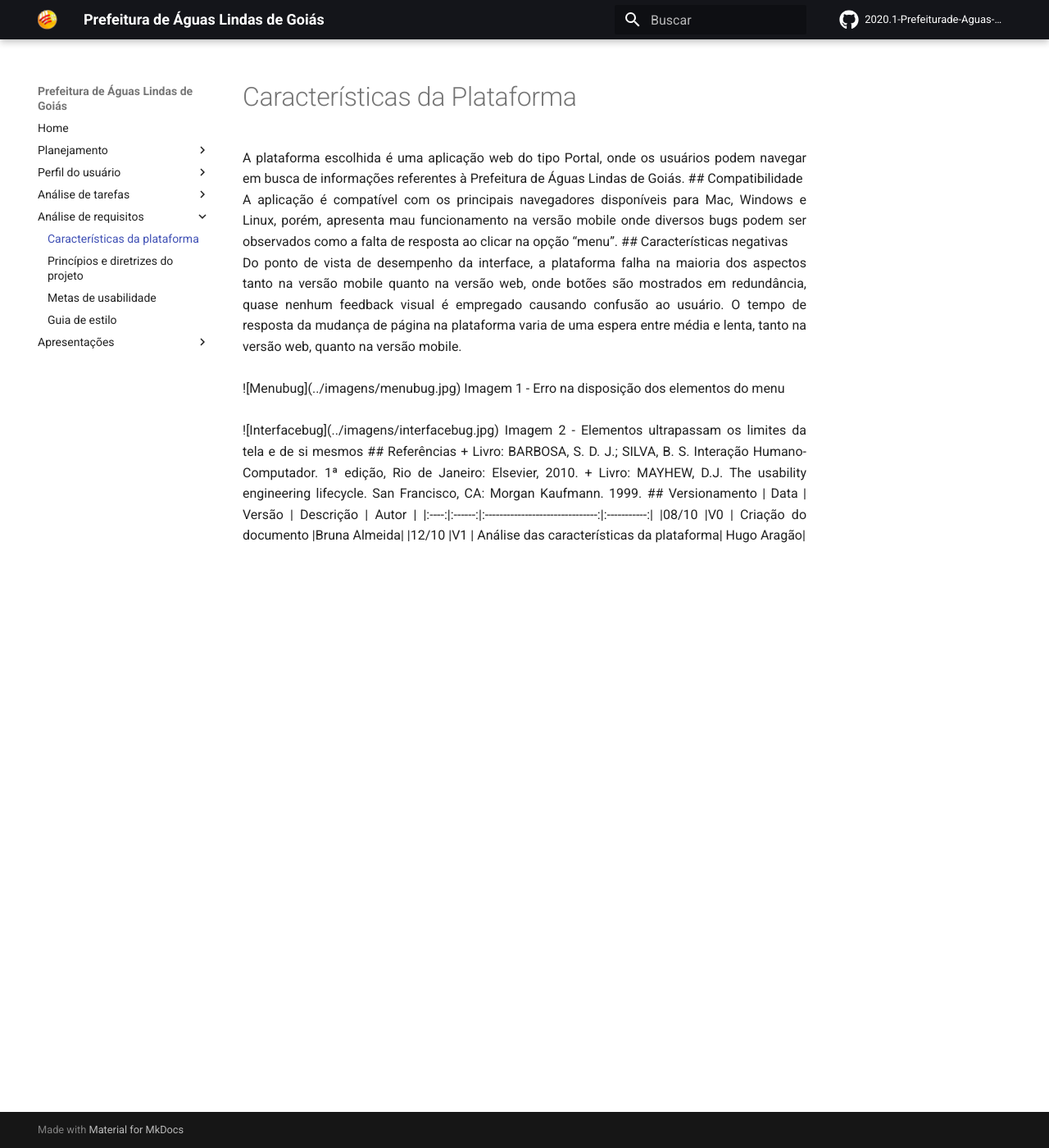
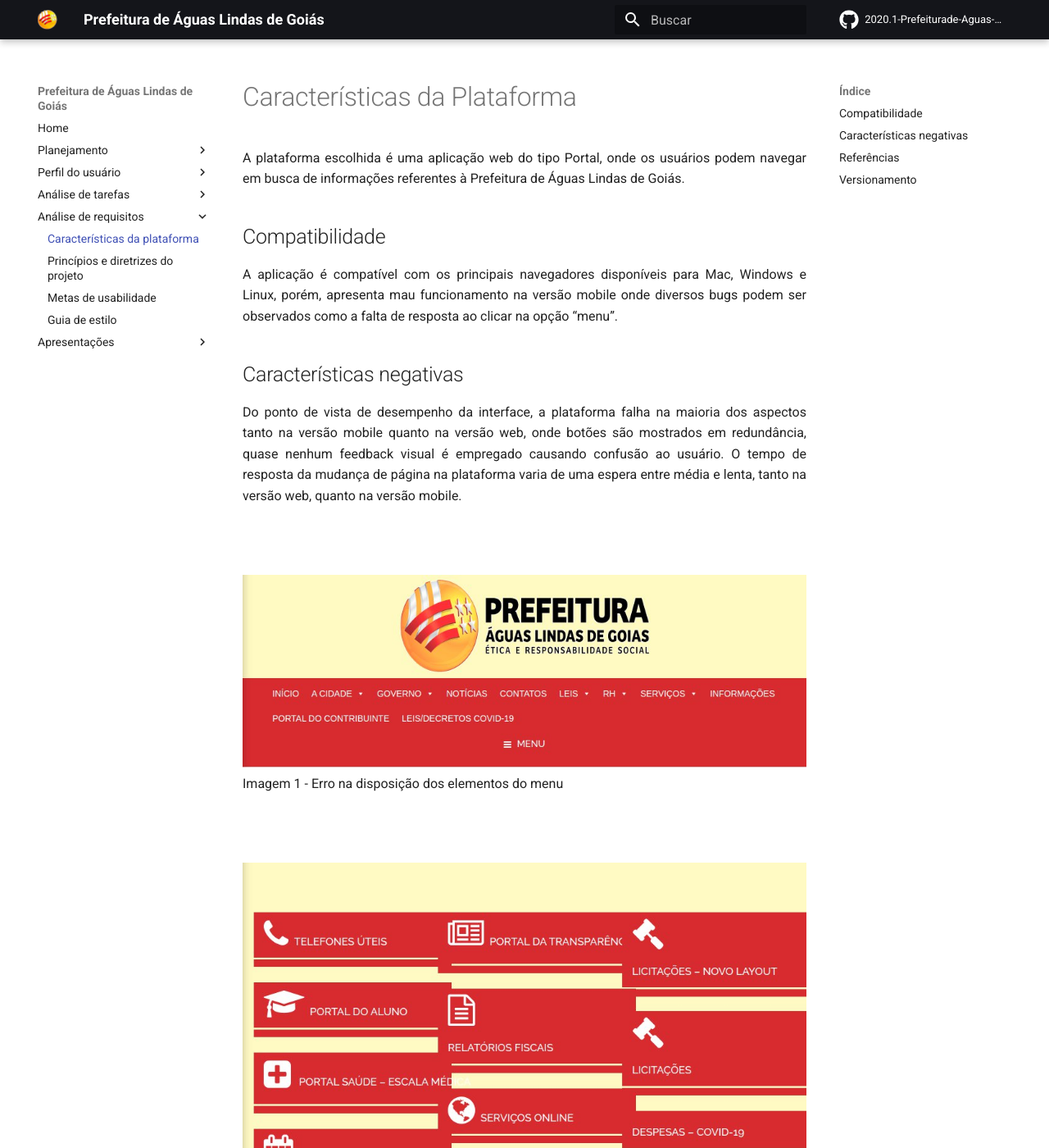
Before and after one commit to Interacao-Humano-Computador/2020.1-Prefeiturade-Aguas-Lindas-de-Goias, an MkDocs documentation site: the page built from docs/analise_requisitos/caracteristicas_plataforma.md, in a window 1280 px wide and 1400 px high. Shown: the whole window at 82% size. Built offline with MkDocs 1.6.1 and Material for MkDocs 9.7.7, drawn with Linux system fonts in a browser that asks for light colours; comment, search, counter and statistics services are not loaded; some of the changed text lies outside the part shown.

Commit message:
update layout Caracteristicas

```diff
--- a/docs/analise_requisitos/caracteristicas_plataforma.md
+++ b/docs/analise_requisitos/caracteristicas_plataforma.md
@@ -1,22 +1,29 @@
 # Características da Plataforma
-<div align="justify">
+<p align="justify">
 A plataforma escolhida é uma aplicação web do tipo Portal, onde os usuários podem navegar em busca de informações referentes à Prefeitura de Águas Lindas de Goiás.
+</p>
 
 ## Compatibilidade
-<div align="justify">
+<p align="justify">
 A aplicação é compatível com os principais navegadores disponíveis para Mac, Windows e Linux, porém, apresenta mau funcionamento na versão mobile onde diversos bugs podem ser observados como a falta de resposta ao clicar na opção “menu”.
+</p>
 
 ## Características negativas
-<div align="justify">
+<p align="justify">
+
 Do ponto de vista de desempenho da interface, a plataforma falha na maioria dos aspectos tanto na versão mobile quanto na versão web, onde botões são mostrados em redundância, quase nenhum feedback visual é empregado causando confusão ao usuário. O tempo de resposta da mudança de página na plataforma varia de uma espera entre média e lenta, tanto na versão web, quanto na versão mobile.
+</p>
 <br></br>
 
 ![Menubug](../imagens/menubug.jpg)
 Imagem 1 - Erro na disposição dos elementos do menu
+
 <br></br>
 
 ![Interfacebug](../imagens/interfacebug.jpg)
 Imagem 2 - Elementos ultrapassam os limites da tela e de si mesmos
+
+<br></br>
 
 ## Referências
 + Livro: BARBOSA, S. D. J.; SILVA, B. S. Interação Humano-Computador. 1ª edição, Rio de Janeiro: Elsevier, 2010.
```
